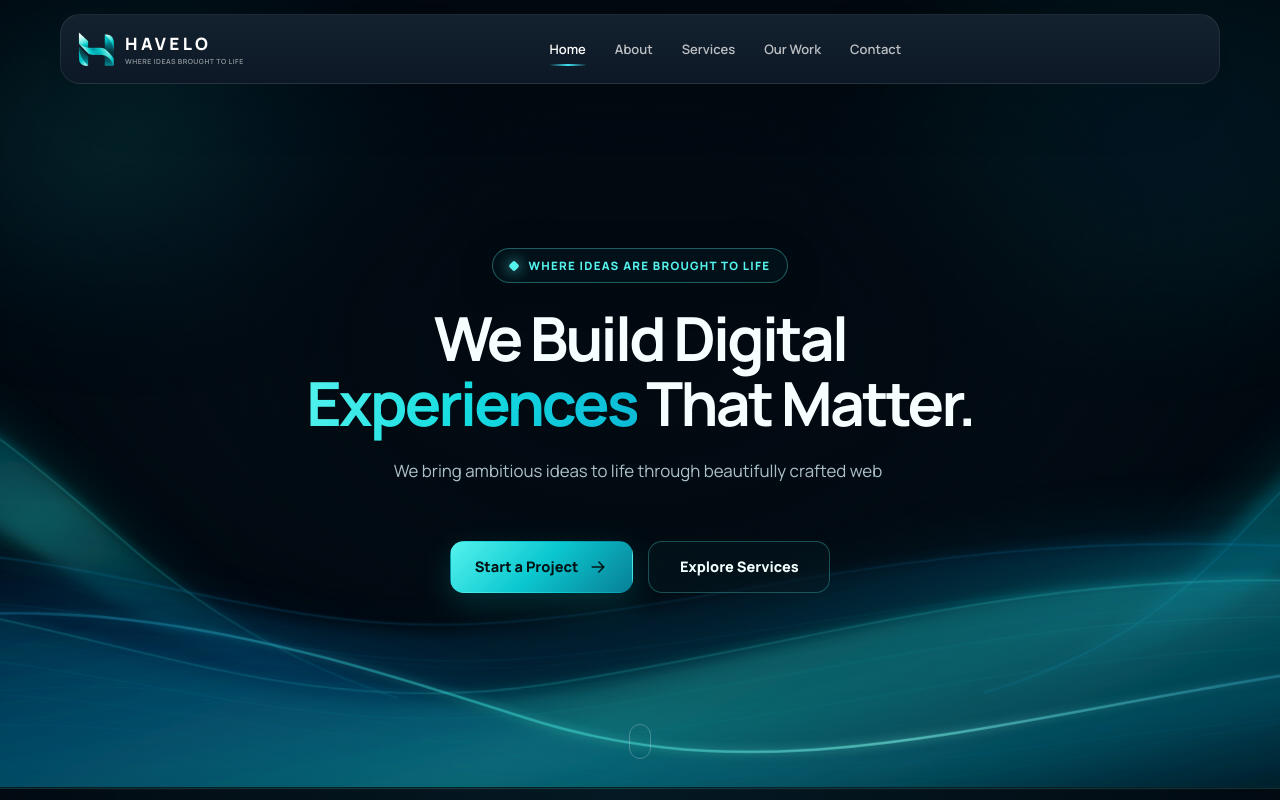
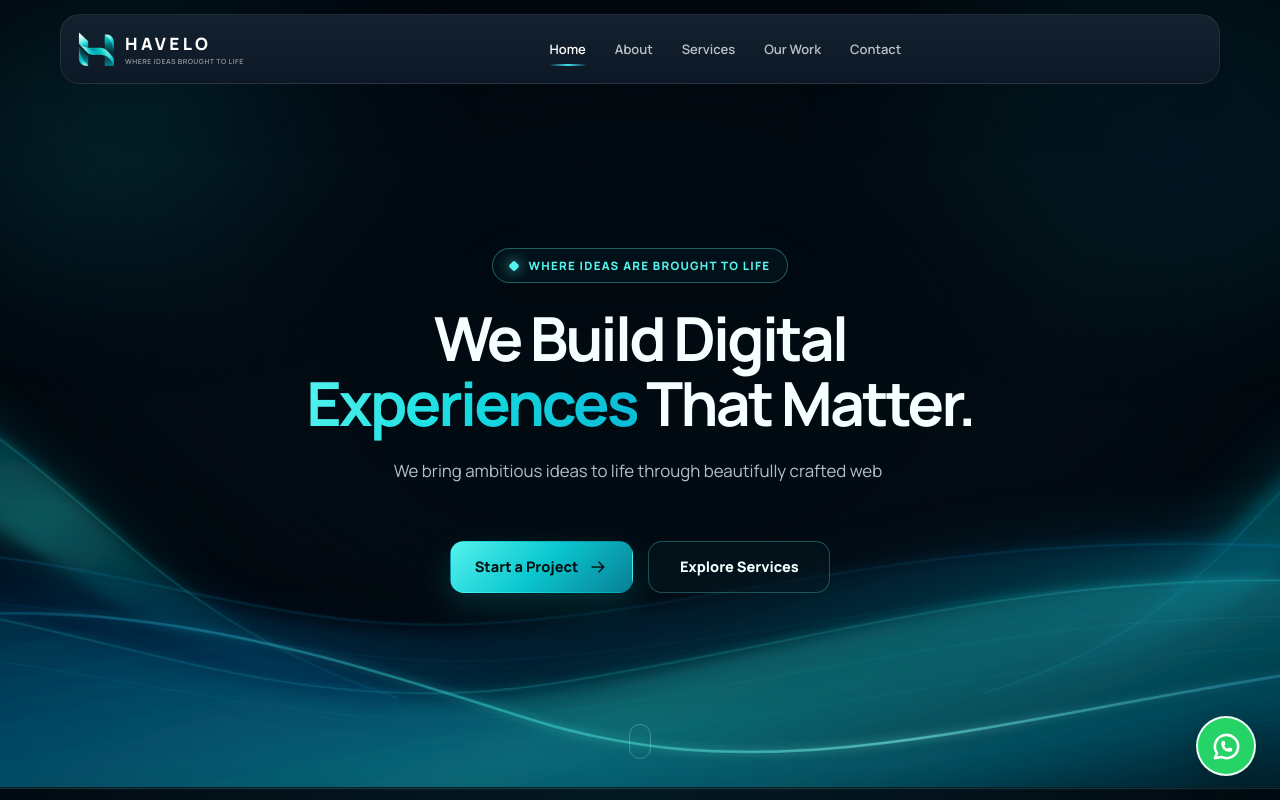
Before and after one commit to Havelo-io/Havelo-io-havelo-website, a React (Vite) app in the folder Hevelo- Website/: page / in a window 1280 px wide. Shown: the top 800 px of the page. Built offline with nearby package versions, Linux system fonts and the light colour scheme.

Commit message:
Add floating WhatsApp contact button

```diff
--- a/Hevelo- Website/src/App.tsx
+++ b/Hevelo- Website/src/App.tsx
@@ -4,6 +4,7 @@ import IntroSplash from './components/IntroSplash'
 import PageTransition from './components/PageTransition'
 import Navbar from './components/Navbar'
 import Footer from './components/Footer'
+import FloatingWhatsApp from './components/FloatingWhatsApp'
 import Home from './pages/Home'
 import About from './pages/About'
 import Services from './pages/Services'
@@ -65,6 +66,7 @@ export default function App() {
         </Routes>
       </main>
       <Footer />
+      <FloatingWhatsApp />
     </div>
   )
 }
--- /dev/null
+++ b/Hevelo- Website/src/components/FloatingWhatsApp.tsx
@@ -0,0 +1,18 @@
+import { WhatsAppIcon } from './Icons'
+
+const WHATSAPP_URL = 'https://wa.me/94705766539'
+
+export default function FloatingWhatsApp() {
+  return (
+    <a
+      className="whatsapp-float"
+      href={WHATSAPP_URL}
+      target="_blank"
+      rel="noopener noreferrer"
+      aria-label="Chat with HAVELO on WhatsApp"
+      title="Chat with us on WhatsApp"
+    >
+      <WhatsAppIcon />
+    </a>
+  )
+}
--- a/Hevelo- Website/src/havelo-theme.css
+++ b/Hevelo- Website/src/havelo-theme.css
@@ -144,3 +144,35 @@
   .hv .reveal { opacity: 1; transform: none; transition: none; }
   .hv-btn, .ft-social a, .ft-btn { transition: none; }
 }
+
+/* Contact shortcut on every public page. */
+.whatsapp-float {
+  position: fixed;
+  z-index: 120;
+  right: calc(24px + env(safe-area-inset-right, 0px));
+  bottom: calc(24px + env(safe-area-inset-bottom, 0px));
+  display: grid;
+  width: 60px;
+  height: 60px;
+  place-items: center;
+  border: 2px solid rgba(255, 255, 255, .9);
+  border-radius: 50%;
+  color: #fff;
+  background: #25d366;
+  box-shadow: 0 10px 30px rgba(4, 28, 20, .32);
+  transition: transform .2s ease, box-shadow .2s ease;
+}
+.whatsapp-float svg { width: 31px; height: 31px; stroke-width: 2; }
+.whatsapp-float:hover { transform: translateY(-3px); box-shadow: 0 14px 34px rgba(4, 28, 20, .42); }
+.whatsapp-float:focus-visible { outline: 3px solid var(--cyan-400); outline-offset: 3px; }
+@media (max-width: 760px) {
+  .whatsapp-float {
+    right: calc(16px + env(safe-area-inset-right, 0px));
+    bottom: calc(16px + env(safe-area-inset-bottom, 0px));
+    width: 56px;
+    height: 56px;
+  }
+}
+@media (prefers-reduced-motion: reduce) {
+  .whatsapp-float { transition: none; }
+}
```
